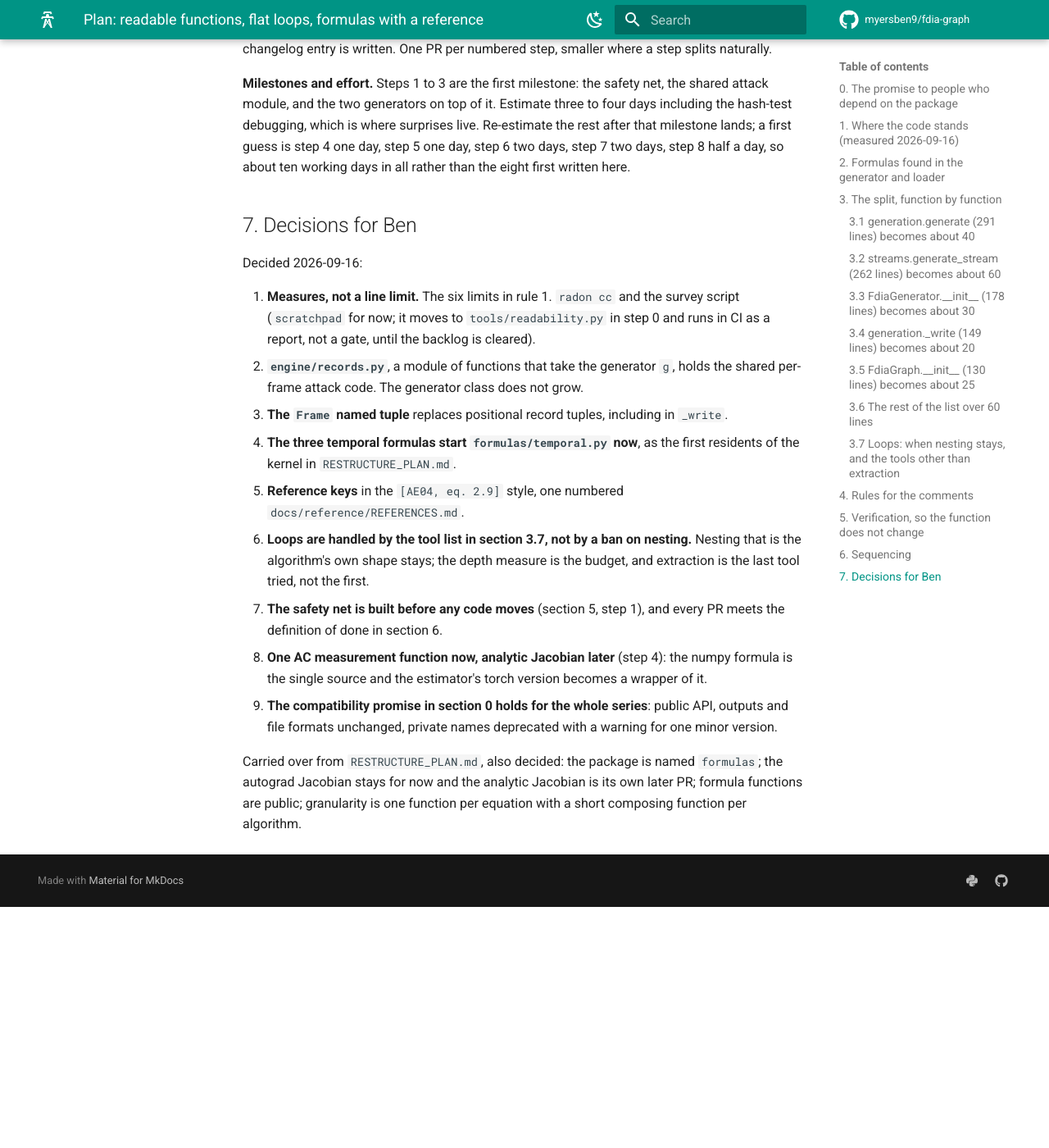
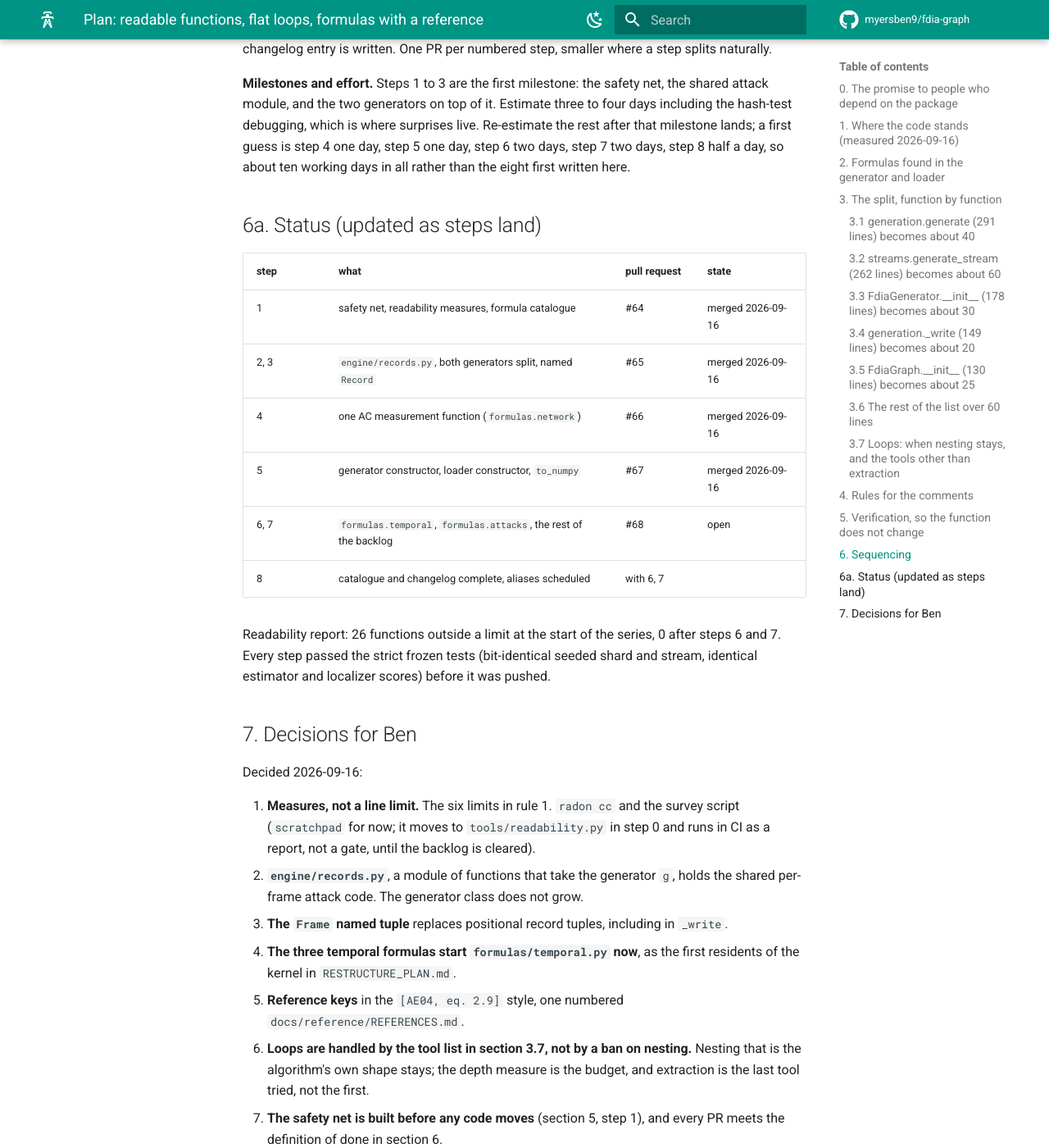
Before and after one commit to myersben9/fdia-graph, an MkDocs documentation site: the page built from docs/READABILITY_PLAN.md, in a window 1280 px wide and 1400 px high, scrolled down 13389 px. Shown: the whole window at 82% size. Built offline with MkDocs 1.6.1 and Material for MkDocs 9.7.7, drawn with Linux system fonts in a browser that asks for light colours; comment, search, counter and statistics services are not loaded; before the commit the page ends 14495 px from its top, so only the background shows below that.

Commit message:
Docs: the formulas and records modules in the roadmap's module table; series status in the plan

```diff
--- a/docs/READABILITY_PLAN.md
+++ b/docs/READABILITY_PLAN.md
@@ -350,6 +350,21 @@ hash-test debugging, which is where surprises live. Re-estimate the rest after t
 lands; a first guess is step 4 one day, step 5 one day, step 6 two days, step 7 two days,
 step 8 half a day, so about ten working days in all rather than the eight first written here.
 
+## 6a. Status (updated as steps land)
+
+| step | what | pull request | state |
+|---|---|---|---|
+| 1 | safety net, readability measures, formula catalogue | #64 | merged 2026-09-16 |
+| 2, 3 | `engine/records.py`, both generators split, named `Record` | #65 | merged 2026-09-16 |
+| 4 | one AC measurement function (`formulas.network`) | #66 | merged 2026-09-16 |
+| 5 | generator constructor, loader constructor, `to_numpy` | #67 | merged 2026-09-16 |
+| 6, 7 | `formulas.temporal`, `formulas.attacks`, the rest of the backlog | #68 | open |
+| 8 | catalogue and changelog complete, aliases scheduled | with 6, 7 | |
+
+Readability report: 26 functions outside a limit at the start of the series, 0 after steps 6
+and 7. Every step passed the strict frozen tests (bit-identical seeded shard and stream, identical
+estimator and localizer scores) before it was pushed.
+
 ## 7. Decisions for Ben
 
 Decided 2026-09-16:
```
Also changed, not shown: docs/ROADMAP.md (+2 -0 lines).
